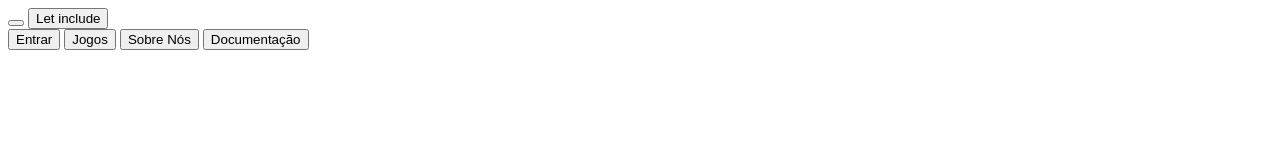
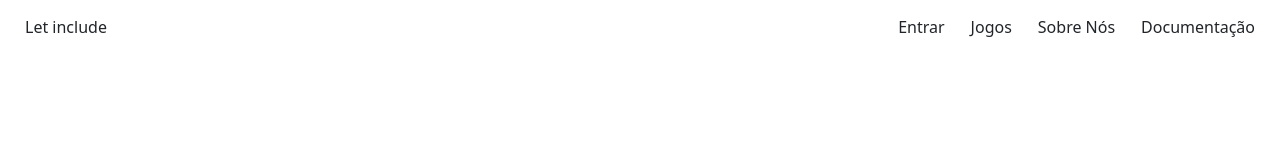
Before and after one commit to JoannaBraccini/Primeiro-Hackathon-Growdev_Let-include, a website: page src/jogo-alfabeto.html in a window 1280 px wide. Drawn offline with nearby package versions, Linux system fonts and the light colour scheme; files that its build step writes are made by us from their sources.

Commit message:
Correções

```diff
--- a/src/documentacao.html
+++ b/src/documentacao.html
@@ -5,6 +5,7 @@
     <meta name="viewport" content="width=device-width, initial-scale=1">
     <link rel="stylesheet" href="style.css">
     <link href="https://cdn.jsdelivr.net/npm/bootstrap@5.3.3/dist/css/bootstrap.min.css" rel="stylesheet" integrity="sha384-QWTKZyjpPEjISv5WaRU9OFeRpok6YctnYmDr5pNlyT2bRjXh0JMhjY6hW+ALEwIH" crossorigin="anonymous">
+    <link rel="icon" type="image/x-icon" href="assets/favicon.ico" />
     <title>Let include - Documentação</title>
 </head>
 <body>
--- a/src/jogo-alfabeto.html
+++ b/src/jogo-alfabeto.html
@@ -4,6 +4,8 @@
     <meta charset="UTF-8">
     <meta name="viewport" content="width=device-width, initial-scale=1.0">
     <link rel="stylesheet" href="style.css">
+    <link href="https://cdn.jsdelivr.net/npm/bootstrap@5.3.3/dist/css/bootstrap.min.css" rel="stylesheet" integrity="sha384-QWTKZyjpPEjISv5WaRU9OFeRpok6YctnYmDr5pNlyT2bRjXh0JMhjY6hW+ALEwIH" crossorigin="anonymous">
+    <link rel="icon" type="image/x-icon" href="assets/favicon.ico" />
     <title>Document</title>
 </head>
 <body>
```
Also changed, not shown: src/lista-jogos.html (+1 -0 lines), src/login.html (+1 -0 lines), src/sobre.html (+1 -0 lines), src/tela-inicial.html (+1 -0 lines).
